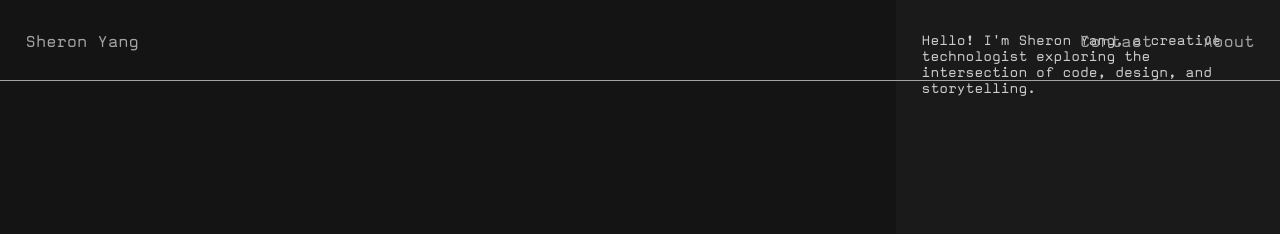
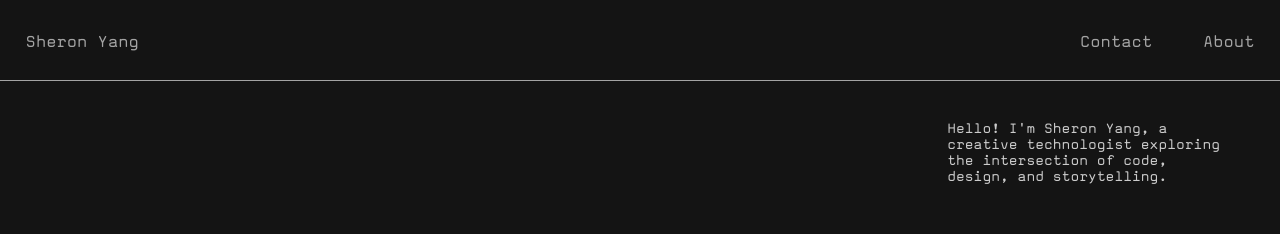
Before and after one commit to xielun-laoshi/mypage, a plain HTML site: page main.html in a window 1280 px wide. Both pictures are taken after a click on the element "About". Shown: the top 234 px of the page. Drawn offline with Linux system fonts and the light colour scheme.

Commit message:
Update main.html

```diff
--- a/main.html
+++ b/main.html
@@ -196,19 +196,31 @@
         right: 0;
         height: 100vh;
         width: 0;
-      background-color: #1a1a1a;
+        background-color: #141414;
         color: #ccc;
         font-family: 'MagdaCleanMono', monospace;
-      padding: 11vh 2vw 2vh;
         overflow: hidden;
-      transition: width 1s ease, padding 1s ease;
+        transition: width 1s ease;
         z-index: 8;
+        padding: 15vh 4vw 2vh 4vw;
+    }
+
+    .about-content {
+        transform: translateX(100%);
+        opacity: 0;
+        transition: transform 1s ease, opacity 1s ease;
     }
 
     .about-panel.show {
         width: 30vw;
-      padding: 4vh 2vw;
     }
+
+    .about-panel.show .about-content {
+        transform: translateX(0);
+        opacity: 1;
+    }
+
+
   </style>
 </head>
 <body>
@@ -238,9 +250,12 @@
   </div>
 
 <div class="about-panel" id="aboutPanel">
+  <div class="about-content">
     <h2></h2>
     <p>Hello! I'm Sheron Yang, a creative technologist exploring the intersection of code, design, and storytelling.</p>
   </div>
+</div>
+
 
   <script>
     document.querySelector(".about-me").addEventListener("click", () => {
```
Lines whose indentation alone changed are shown as unchanged.
